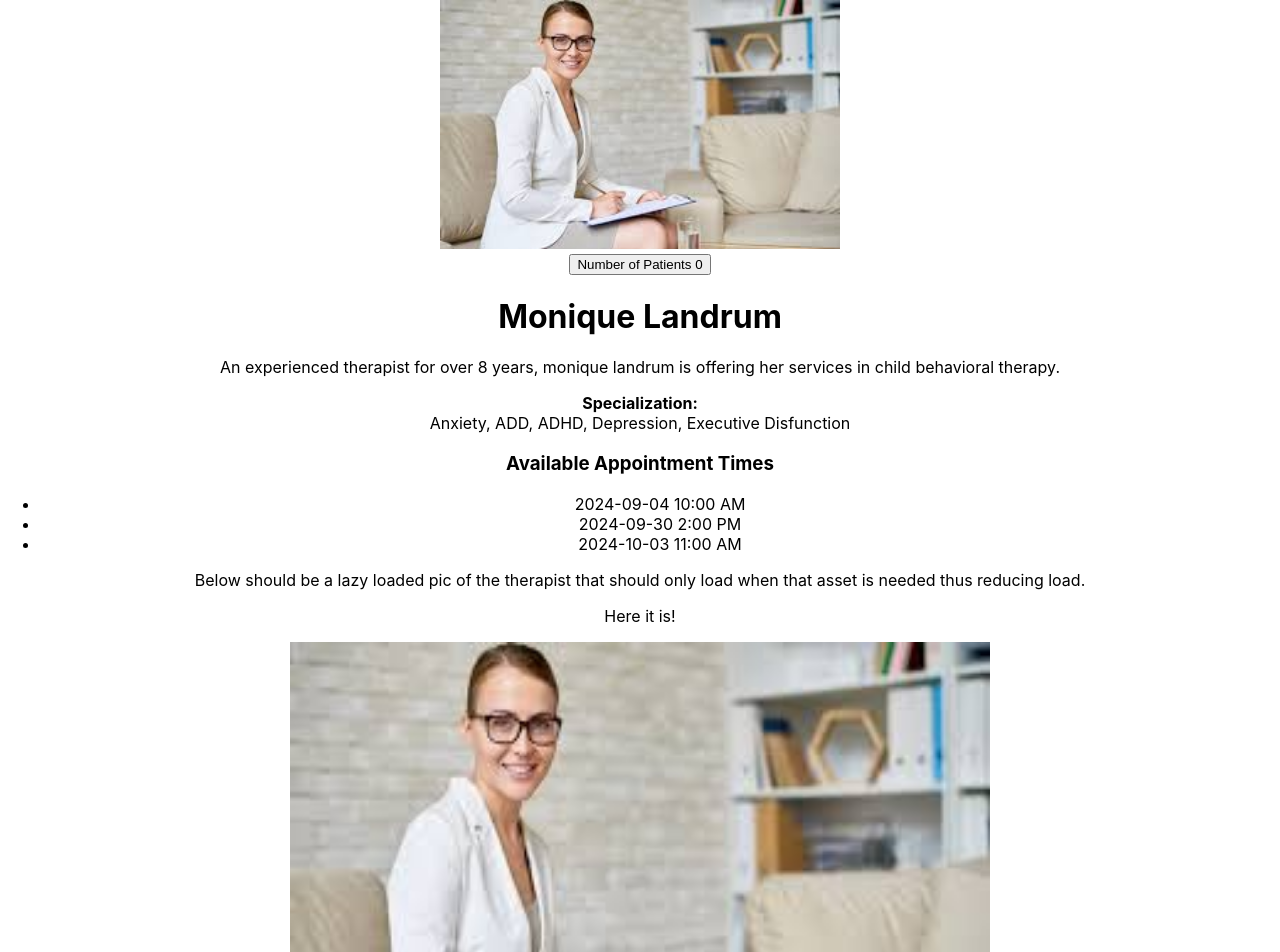
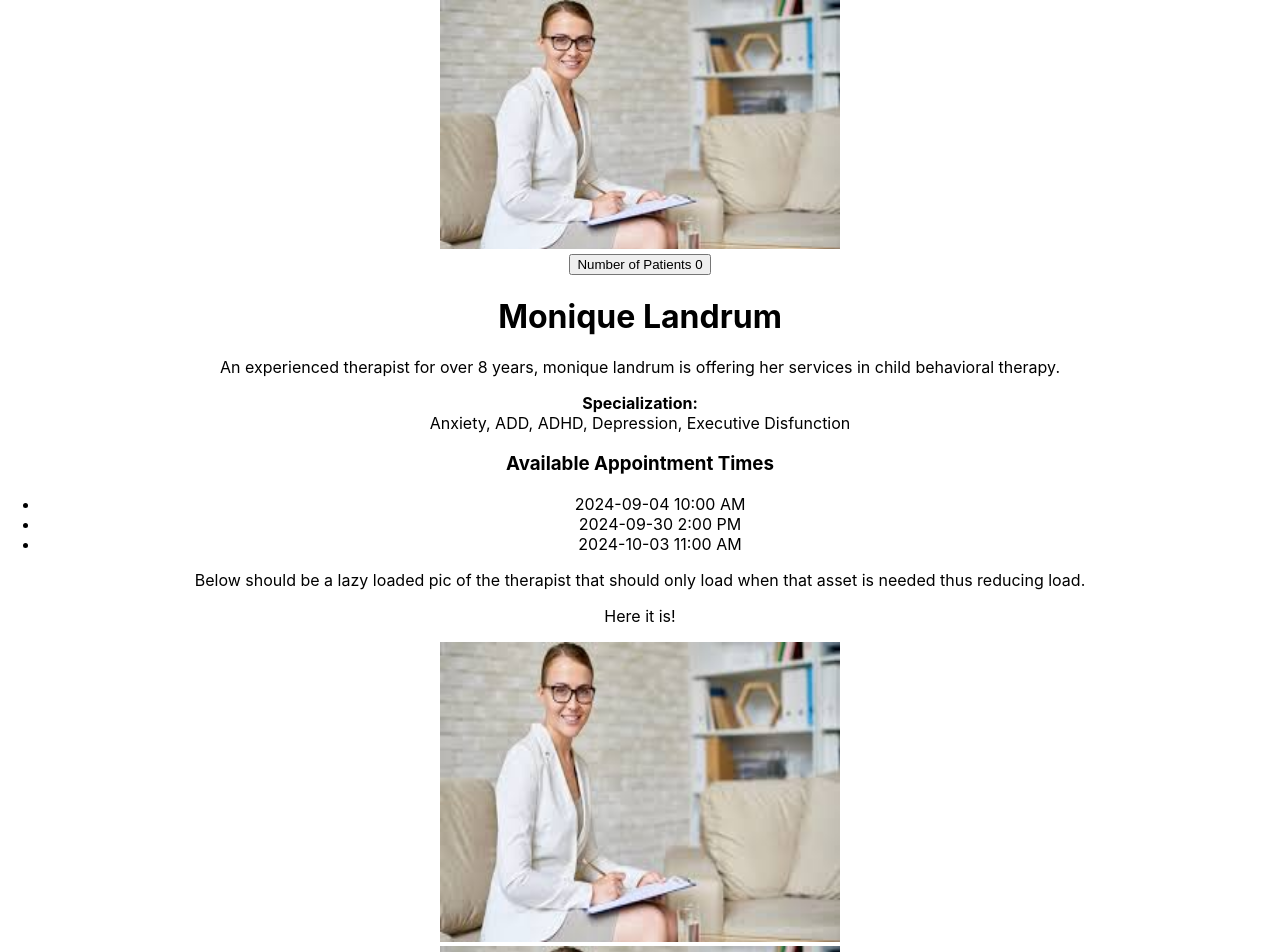
Before and after one commit to kittenexe/Therapy, a React (Create React App) app: page / in a window 1280 px wide. Shown: the top 952 px of the page. Built offline with nearby package versions, Linux system fonts and the light colour scheme.

Commit message:
chnaged width/hight

```diff
--- a/src/pages/PcitureRender.js
+++ b/src/pages/PcitureRender.js
@@ -50,7 +50,7 @@ function LazyPicLoad(){
 
     const imgs = imgData.map((x, key) =>(
         <div key={`lazyImage-${x.id}`}>
-            <img loading='lazy' src={x.pic} alt={key} width='700px' height='500px'/>
+            <img loading='lazy' src={x.pic} alt={key} width='400px' height='300px'/>
         </div>
     ));
 
```
